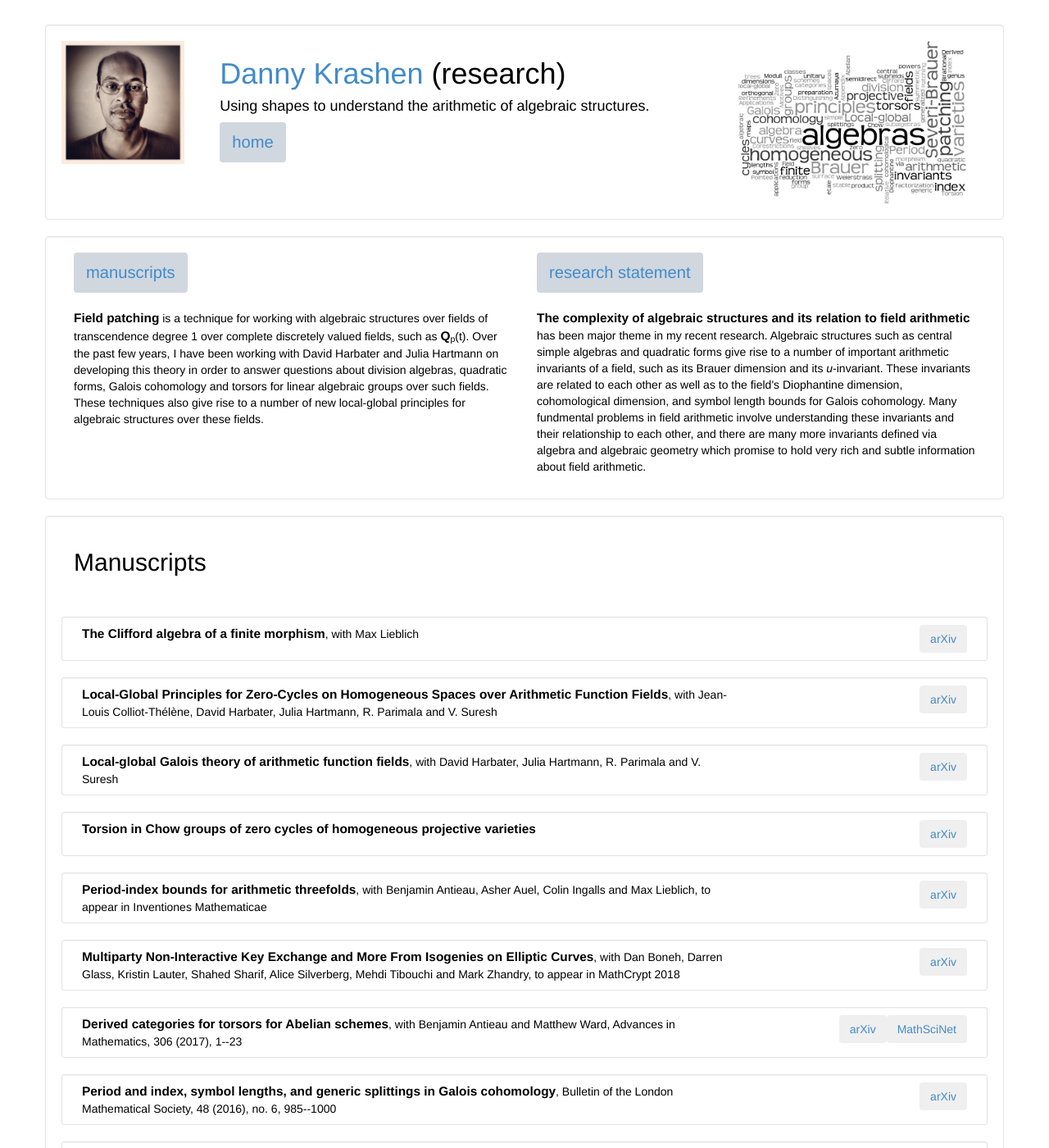
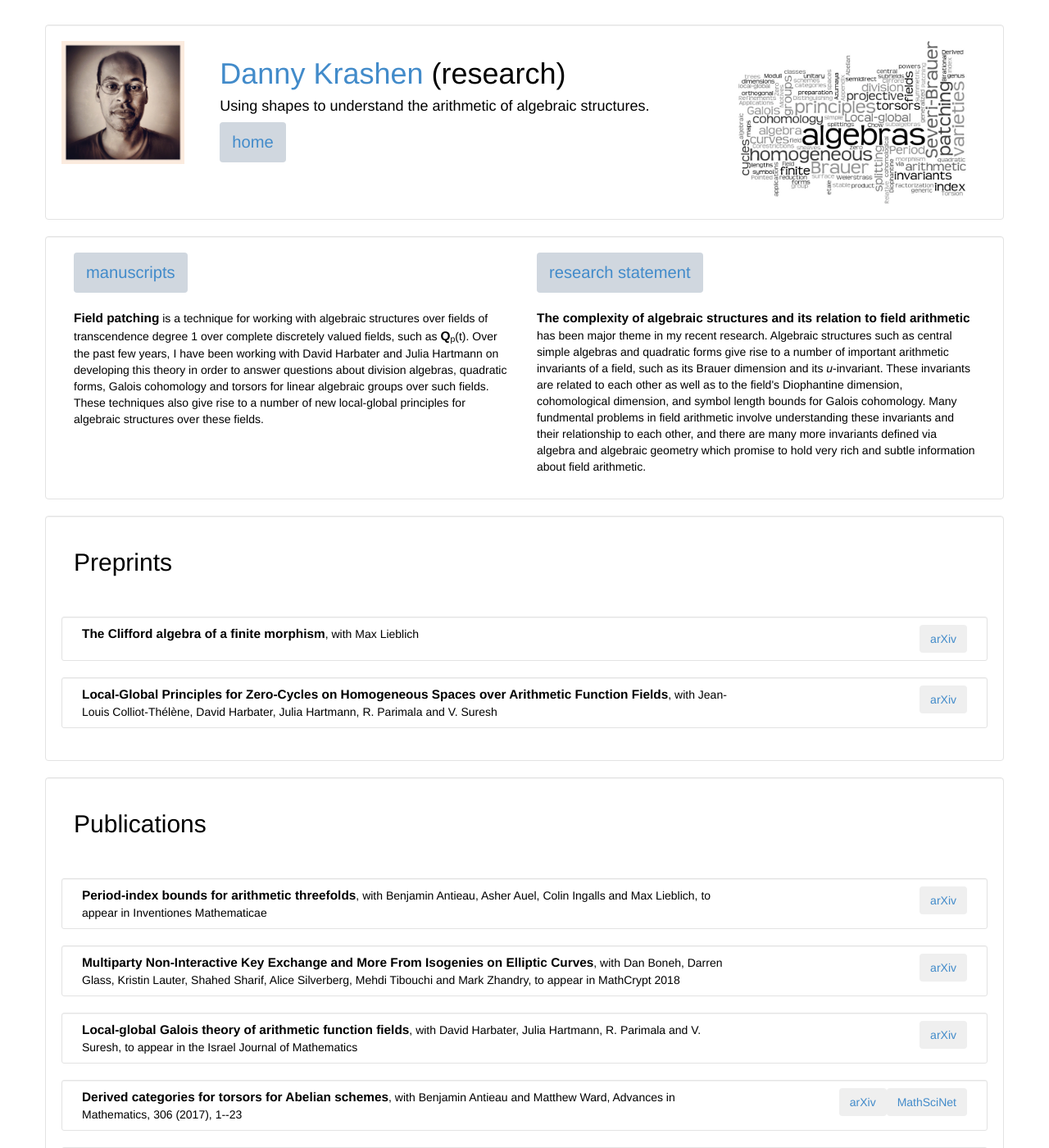
Before and after one commit to dkrashen/dkrashen.github.io, a Jekyll site: the page built from research.html, in a window 1280 px wide and 1400 px high. Shown: the whole window at 82% size. Built offline with Jekyll 4.4.1, drawn with Linux system fonts in a browser that asks for light colours; some of the changed text lies outside the part shown.

Commit message:
redo research page

```diff
--- /dev/null
+++ b/_includes/pub.html
@@ -0,0 +1,20 @@
+<div class="row well well-sm">
+	<div class="col-md-9">
+	<b>{{ include.p.title }}</b>{% if include.p.by %}
+		By {{ include.p.by }},
+	{% endif %}{% if include.p.with %}, with {{ include.p.with }}{% endif %}{% if include.p.in %},
+	{{ include.p.in }}{% if include.p.pubinfo %}, {{ include.p.pubinfo }}{% endif %}{% endif %}
+	</div>
+	<div class="col-md-3">
+		{% if include.p.MR %}
+		<a href="http://www.ams.org/mathscinet-getitem?mr={{ include.p.MR }}">
+	    <button type="button" class="btn btn-lnk pull-right btn-spaced">MathSciNet</button>
+		</a>
+		{% endif %}
+		{% if include.p.arxiv %}
+		<a href="http://arxiv.org/abs/{{ include.p.arxiv }}">
+    <button type="button" class="btn btn-lnk pull-right btn-spaced">arXiv</button>
+		</a>
+		{% endif %}
+	</div>
+</div>
--- a/research.html
+++ b/research.html
@@ -46,10 +46,27 @@ tag: "Using shapes to understand the arithmetic of algebraic structures."
 
 <div class="row well">
 <div class="col-md-12">
-<h2 id="manuscripts"> Manuscripts </h2>
+<h2 id="manuscripts"> Preprints </h2>
 <br/>
 <br/>
-{% include publist.html %}
+{% for p in site.data.metavita_public.publications %}
+{% if p.status == "preprint" %}
+{% include pub.html p=p %}
+{% endif %}
+{% endfor %}
+</div>
+</div>
+
+<div class="row well">
+<div class="col-md-12">
+<h2 id="manuscripts"> Publications </h2>
+<br/>
+<br/>
+{% for p in site.data.metavita_public.publications %}
+{% if p.status == "publication" %}
+{% include pub.html p=p %}
+{% endif %}
+{% endfor %}
 </div>
 </div>
 
```
Also changed, not shown: _data/metavita_public.yml (+28 -5 lines).
